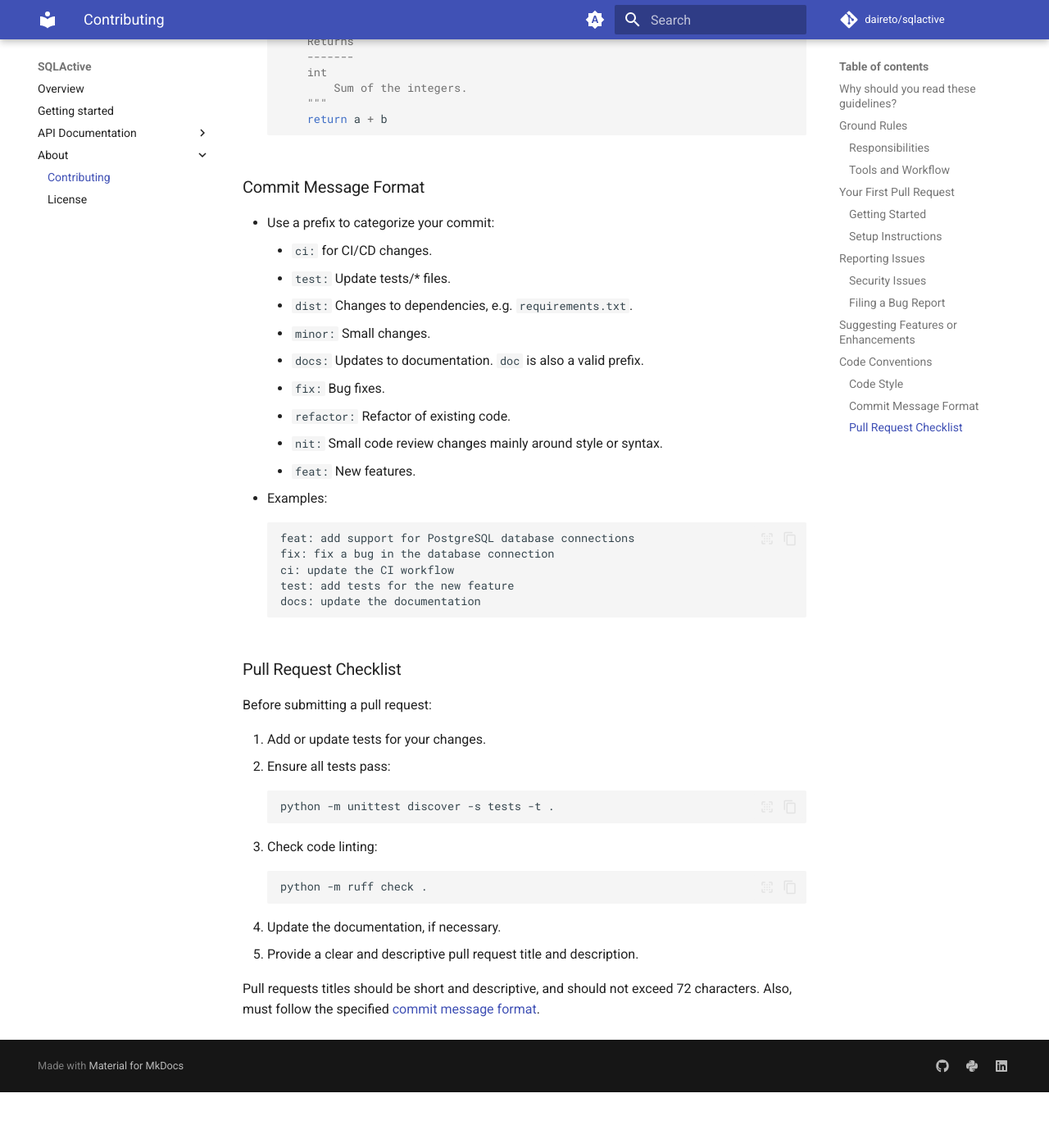
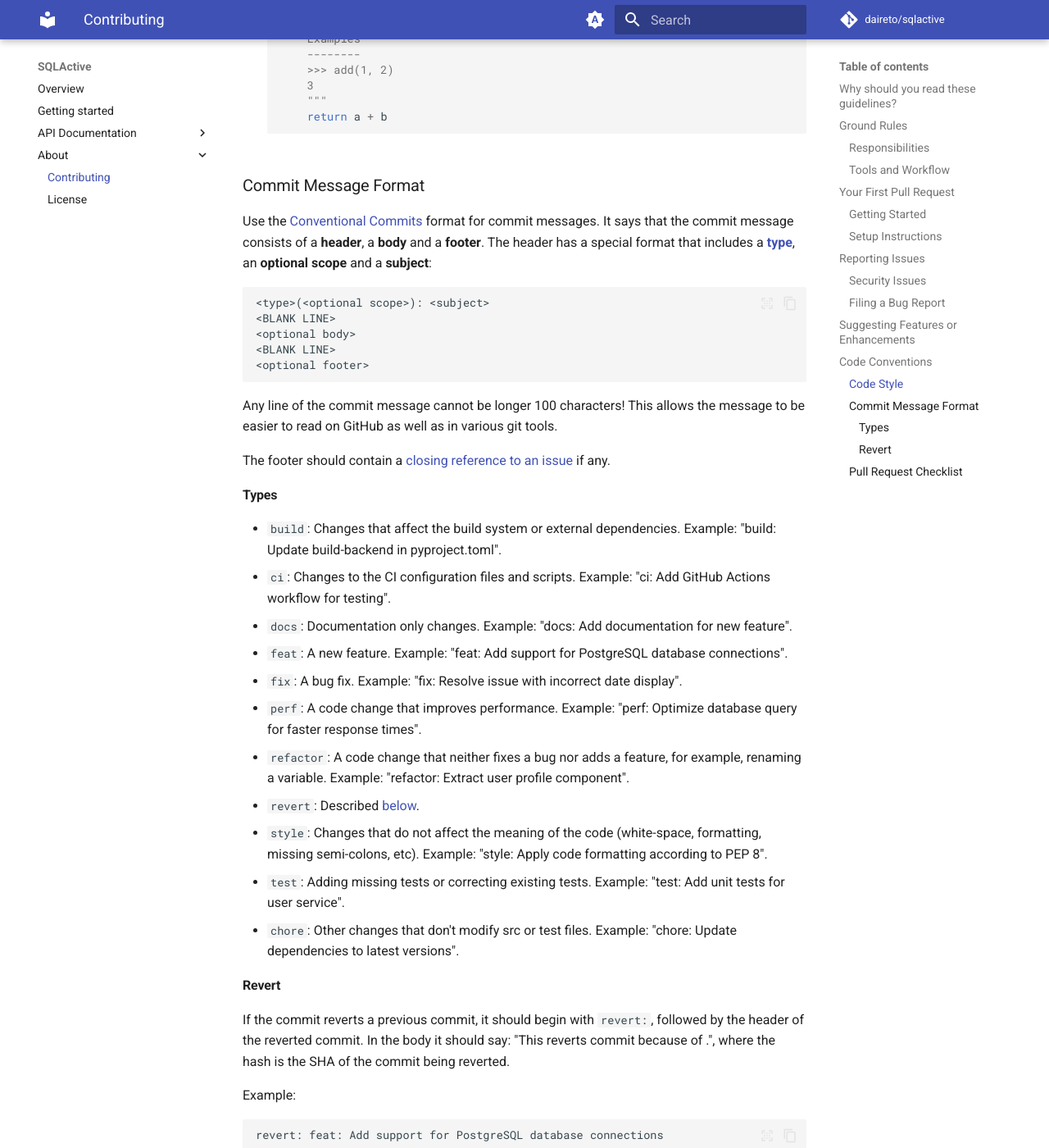
Before and after one commit to daireto/sqlactive, an MkDocs documentation site: the page built from docs/about/contributing.md, in a window 1280 px wide and 1400 px high, scrolled down 3191 px. Shown: the whole window at 82% size. Built offline with MkDocs 1.6.1 and Material for MkDocs 9.7.7, drawn with Linux system fonts in a browser that asks for light colours; comment, search, counter and statistics services are not loaded; before the commit the page ends 4523 px from its top, so only the background shows below that; some of the changed text lies outside the part shown.

Commit message:
doc(contributing): Update commit message format section

````diff
--- a/docs/about/contributing.md
+++ b/docs/about/contributing.md
@@ -58,11 +58,7 @@ If this is your first pull request:
     ```bash
     pip install -r requirements.txt
     ```
-5. Install `ruff`:
-    ```bash
-    pip install ruff
-    ```
-6. Run tests and `Ruff` linter formatter to confirm the setup:
+5. Run tests and `Ruff` linter to confirm the setup:
     ```bash
     python -m unittest discover -s tests -t .
     python -m ruff check .
@@ -72,7 +68,8 @@ If this is your first pull request:
 
 ### Security Issues
 
-For security vulnerabilities, **do not open an issue**. Instead, email [dairoandres123@gmail.com](mailto:dairoandres123@gmail.com).
+For security vulnerabilities, **do not open an issue**. Instead,
+email [dairoandres123@gmail.com](mailto:dairoandres123@gmail.com).
 
 In order to determine whether you are dealing with a security issue, ask
 yourself these two questions:
@@ -133,30 +130,76 @@ To suggest a feature:
         -------
         int
             Sum of the integers.
+
+        Examples
+        --------
+        >>> add(1, 2)
+        3
         """
         return a + b
     ```
 
 ### Commit Message Format
 
-- Use a prefix to categorize your commit:
-    - `ci:` for CI/CD changes.
-    - `test:` Update tests/* files.
-    - `dist:` Changes to dependencies, e.g. `requirements.txt`.
-    - `minor:` Small changes.
-    - `docs:` Updates to documentation. `doc` is also a valid prefix.
-    - `fix:` Bug fixes.
-    - `refactor:` Refactor of existing code.
-    - `nit:` Small code review changes mainly around style or syntax.
-    - `feat:` New features.
-- Examples:
-    ```
-    feat: add support for PostgreSQL database connections
-    fix: fix a bug in the database connection
-    ci: update the CI workflow
-    test: add tests for the new feature
-    docs: update the documentation
-    ```
+Use the [Conventional Commits](https://www.conventionalcommits.org/en/v1.0.0/)
+format for commit messages. It says that the commit message consists of a
+**header**, a **body** and a **footer**. The header has a special format that
+includes a [**type**](#types), an **optional scope** and a **subject**:
+
+```
+<type>(<optional scope>): <subject>
+<BLANK LINE>
+<optional body>
+<BLANK LINE>
+<optional footer>
+```
+
+Any line of the commit message cannot be longer 100 characters! This allows the
+message to be easier to read on GitHub as well as in various git tools.
+
+The footer should contain a [closing reference to an issue](https://help.github.com/articles/closing-issues-via-commit-messages/)
+if any.
+
+#### Types
+
+- `build`: Changes that affect the build system or external dependencies.
+  Example: "build: Update build-backend in pyproject.toml".
+- `ci`: Changes to the CI configuration files and scripts.
+  Example: "ci: Add GitHub Actions workflow for testing".
+- `docs`: Documentation only changes.
+  Example: "docs: Add documentation for new feature".
+- `feat`: A new feature.
+  Example: "feat: Add support for PostgreSQL database connections".
+- `fix`: A bug fix.
+  Example: "fix: Resolve issue with incorrect date display".
+- `perf`: A code change that improves performance.
+  Example: "perf: Optimize database query for faster response times".
+- `refactor`: A code change that neither fixes a bug nor adds a feature,
+  for example, renaming a variable.
+  Example: "refactor: Extract user profile component".
+- `revert`: Described [below](#revert).
+- `style`: Changes that do not affect the meaning of the code
+  (white-space, formatting, missing semi-colons, etc).
+  Example: "style: Apply code formatting according to PEP 8".
+- `test`: Adding missing tests or correcting existing tests.
+  Example: "test: Add unit tests for user service".
+- `chore`: Other changes that don't modify src or test files.
+  Example: "chore: Update dependencies to latest versions".
+
+#### Revert
+
+If the commit reverts a previous commit, it should begin with `revert:`,
+followed by the header of the reverted commit. In the body it should say:
+"This reverts commit <hash> because of <reason>.", where the hash is the SHA of
+the commit being reverted.
+
+Example:
+```
+revert: feat: Add support for PostgreSQL database connections
+
+This reverts commit 1234567890abcdef1234567890abcdef12345678 because it
+caused a breaking change.
+```
 
 ### Pull Request Checklist
 
@@ -175,5 +218,4 @@ Before submitting a pull request:
 5. Provide a clear and descriptive pull request title and description.
 
 Pull requests titles should be short and descriptive, and should not exceed
-72 characters. Also, must follow the specified
-[commit message format](#commit-message-format).
+72 characters. Also, must follow the specified [commit message format](#commit-message-format).
````
Also changed, not shown: CONTRIBUTING.md (+68 -26 lines).
